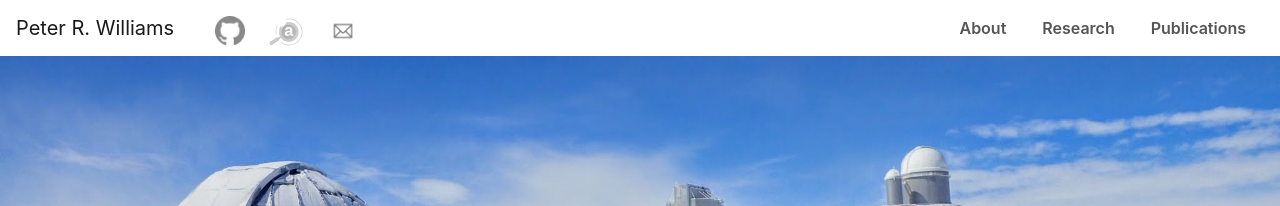
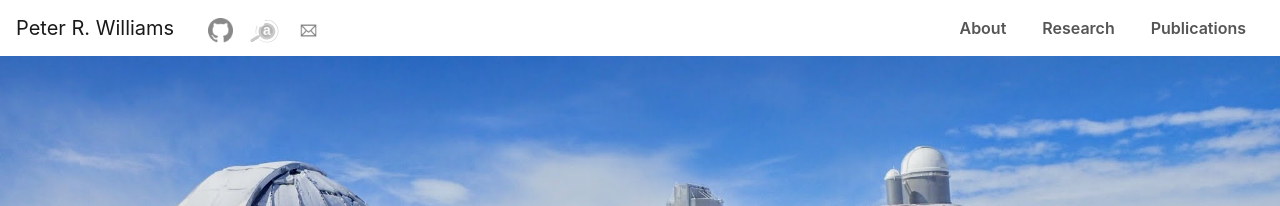
Before and after one commit to peterrwi/peterrwi.github.io, a Jekyll site: the page built from index.html, in a window 1280 px wide. Shown: the top 206 px of the page. Built offline with Jekyll 4.4.1, drawn with Linux system fonts in a browser that asks for light colours; nearby versions of some CDN libraries.

Commit message:
Shrinking icon sizes

```diff
--- a/_layouts/style.css
+++ b/_layouts/style.css
@@ -40,8 +40,8 @@ h1::after {
 	padding-left: 30px;
 }
 .navbar-links img {
-	height: 30px;
-	padding-left: 20px;
+	height: 25px;
+	padding-left: 13px;
 	opacity: 0.5;
 	filter: grayscale(100%);
 }
```
